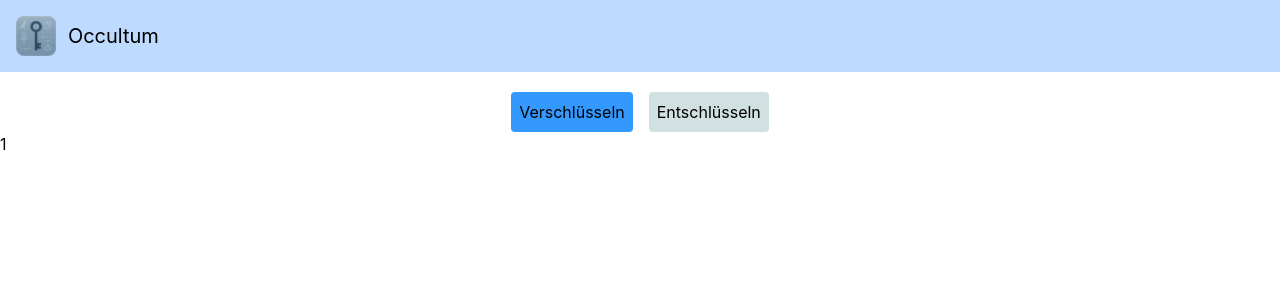
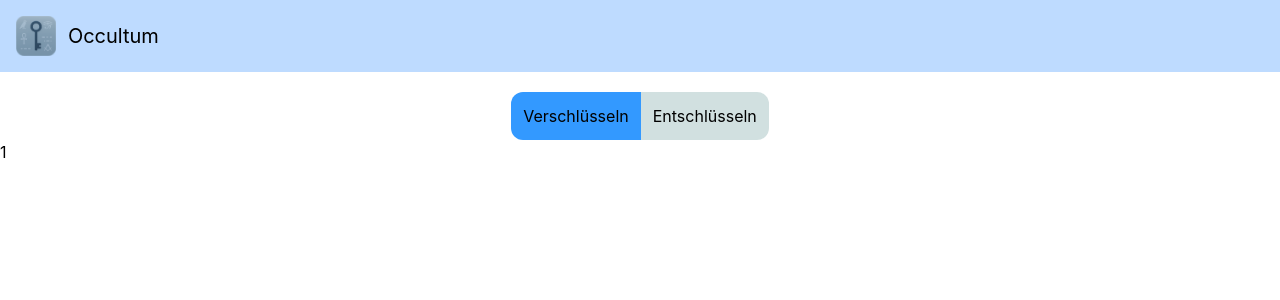
Before and after one commit to AntonMaxMittmann/Occultum, a React (Vite) app: page / in a window 1280 px wide. Shown: the top 300 px of the page. Built offline with nearby package versions, Linux system fonts and the light colour scheme.

Commit message:
Picker Design geändert

```diff
--- a/src/routes/Code.jsx
+++ b/src/routes/Code.jsx
@@ -12,14 +12,14 @@ export default function Code() {
         <button
           onClick={() => setPage(1)}
           style={{ backgroundColor: bg1 }}
-          className="mr-4 p-2 rounded-sm cursor-pointer"
+          className=" p-3 rounded-l-xl cursor-pointer"
         >
           Verschlüsseln
         </button>
         <button
           onClick={() => setPage(2)}
           style={{ backgroundColor: bg2 }}
-          className="p-2 rounded-sm cursor-pointer"
+          className="p-3 rounded-r-xl cursor-pointer"
         >
           Entschlüsseln
         </button>
```
